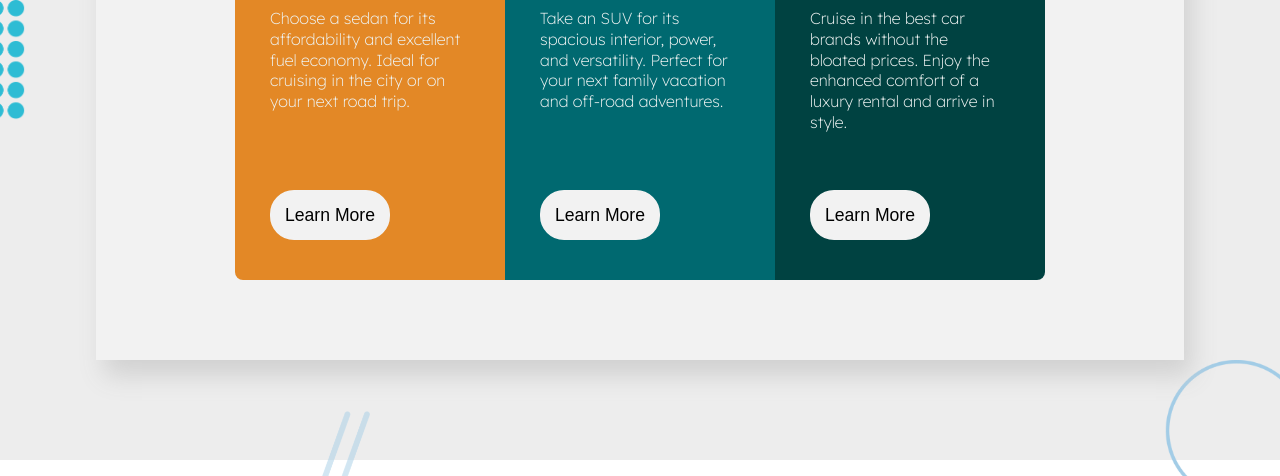
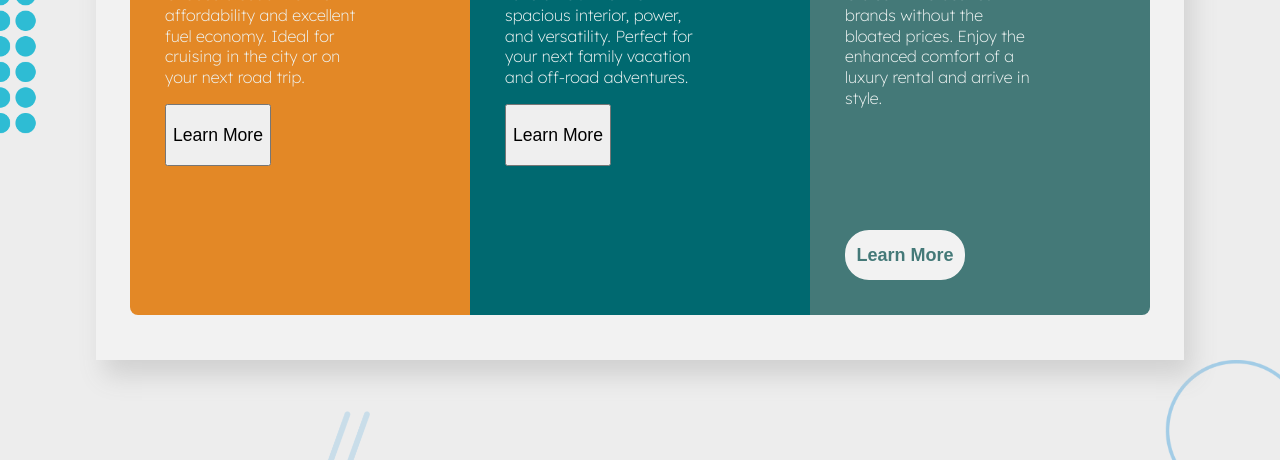
Before and after one commit to RomanSavitskij/css-training-course, a plain HTML site: page main.html in a window 1280 px wide. Shown: the part 340-816 px from the top of the page. Drawn offline with Linux system fonts and the light colour scheme.

Commit message:
fix: lesson about position, BEM, variables and etc

```diff
--- a/main.html
+++ b/main.html
@@ -11,13 +11,18 @@
     <title>3-column preview card component</title>
   </head>
   <body>
-    <main>
-      <img src="images/blue-circles.png" alt="blue-circles" class="blue-circles"/>
-      <img src="images/blue-ring.png" alt="blue-ring" class="blue-ring"/>
-      <img src="images/L-pink.png" alt="L-pink" class="L-pink"/>
-      <img src="images/two-slashes.png" alt="two-slashes" class="two-slashes"/>
-      <img src="images/waves-pink.png" alt="waves-pink" class="waves-pink"/>
-      <div class="container">
+    <main class="background">
+      <img
+        class="background__img
+          background__img_left
+          blue-circles"
+        src="images/blue-circles.png"
+        alt="blue-circles"/>
+      <img class="background__img background__img_right-bottom blue-ring" src="images/blue-ring.png" alt="blue-ring" />
+      <img class="background__img L-pink" src="images/L-pink.png" alt="L-pink" />
+      <img class="background__img two-slashes" src="images/two-slashes.png" alt="two-slashes" />
+      <img class="background__img waves-pink" src="images/waves-pink.png" alt="waves-pink" />
+      <div class="frame">
         <div class="car-types">
           <div class="car-types__sedans card">
             <img
@@ -60,8 +65,8 @@
               Cruise in the best car brands without the bloated prices. Enjoy
               the enhanced comfort of a luxury rental and arrive in style.
             </p>
-            <button type="button" class="card__button">
-              <p id="luxury__button">Learn More</p>
+            <button type="button" class="btn card__btn card__btn_green">
+              Learn More
             </button>
           </div>
         </div>
--- a/styles.css
+++ b/styles.css
@@ -1,46 +1,83 @@
-* {
+
+
+body {
   box-sizing: border-box;
   margin: 0;
   padding: 0;
+  height: 100vh;
+
+  --margin-size: 35px;
+  --green-card: hsl(179, 28%, 37%);
 }
 
-main {
-  width: 100vw;
-  height: 100vh;
+h1, h2, h3, h4, h5, h6 {
+  margin: 0;
+}
+
+.background {
+  height: 100%;
   display: flex;
   justify-content: center;
   align-items: center;
   background-color: hsl(0, 0%, 93%);
   overflow: hidden;
+  position: relative;
 }
 
-.blue-circles .blue-ring .L-pink .waves-pink .two-slashes {
+.rectangle {
+  height: 100px;
+  width: 100px;
+  background-color: salmon;
+}
+
+.circle {
+  height: 160px;
+  width: 160px;
+  border-radius: 50%;
+  border: 3px solid blue;
+  position: absolute;
+  right: 0;
+}
+
+.small-circle {
+  height: 40px;
+  width: 40px;
+  border: 3px solid blue;
+  position: absolute;
+  top: 50%;
+  left: 50%;
+  transform: translate(-100%, -100%);
+}
+
+.background__img {
   position: absolute;
   z-index: 1;
 }
 
+.background__img_left {
+  left: -10px;
+}
+
+.background__img_right-bottom {
+  right: -1%;
+  bottom: -2%;
+}
+
 .blue-circles {
-  position: absolute;
-  left: -1%;
-  height: 15%;
+  height: 150px;
 }
 
 .blue-ring {
-  position: absolute;
-  right: -1%;
-  bottom: -2%;
   width: 10%;
 }
 
 .waves-pink {
-  position: absolute;
   top: 20%;
   right: -1%;
   width: 15%;
 }
 
 .two-slashes {
-  position: absolute;
   left: 25%;
   bottom: -2%;
   width: 4%;
@@ -48,22 +85,22 @@ main {
 }
 
 .L-pink {
-  position: absolute;
   top: -15%;
   right: 40%;
   width: 3%;
 }
 
-.container {
+.frame {
   background-color: hsl(0, 0%, 95%);
   overflow: hidden;
-  width: 85vw;
-  height: 75vh;
+  width: 85%;
+  height: 75%;
   display: flex;
   justify-content: center;
   align-items: center;
   box-shadow: 1vh 2vh 3vh rgb(209, 209, 209);
   position: absolute;
+  z-index: 2;
 }
 
 .car-types {
@@ -72,6 +109,7 @@ main {
   overflow: hidden;
   list-style-type: none;
   border-radius: 1vh;
+  /* display: none; */
 }
 
 .car-types__sedans {
@@ -83,13 +121,13 @@ main {
 }
 
 .car-types__luxury {
-  background-color: hsl(179, 100%, 13%);
+  background-color: var(--green-card);
 }
 
 .card {
   width: 270px;
   height: 440px;
-  padding: 35px;
+  padding: var(--margin-size);
   font-family: "Lexend Deca", sans-serif;
   color: #eef3f2;
   position: relative;
@@ -97,36 +135,41 @@ main {
 
 .card__icon {
   width: 4em;
-  position: absolute;
-  top: 4.5vh;
 }
 
 .card__name {
   text-transform: uppercase;
   font-size: 2.5rem;
   font-family: "Big Shoulders Display", cursive;
-  position: absolute;
-  top: 12vh;
+  margin-top: 26px;
 }
 
 .card__description {
   font-size: 16px;
   line-height: 1.3;
-  position: absolute;
-  top: 21vh;
   width: 12rem;
+  margin-top: 26px;
 }
 
-.card__button {
+.btn {
   height: 50px;
   width: 120px;
-  margin: 3rem 0px 0px 0px;
   background-color: hsl(0, 0%, 95%);
   border-radius: 1.5rem;
   border: 2px hsl(0, 0%, 95%) solid;
-  font-size: 14px;
+  font-size: 18px;
+  font-weight: 600;
+  cursor: pointer;
+}
+
+.card__btn {
   position: absolute;
-  bottom: 5vh;
+  bottom: var(--margin-size);
+  left: var(--margin-size);
+}
+
+.card__btn_green {
+  color: var(--green-card);
 }
 
 .card__button:active {
```
Also changed, not shown: test.html (deleted, +0 -12 lines).
